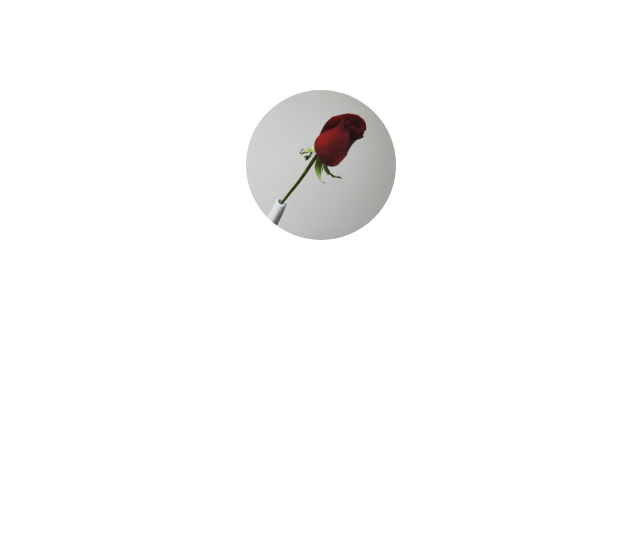
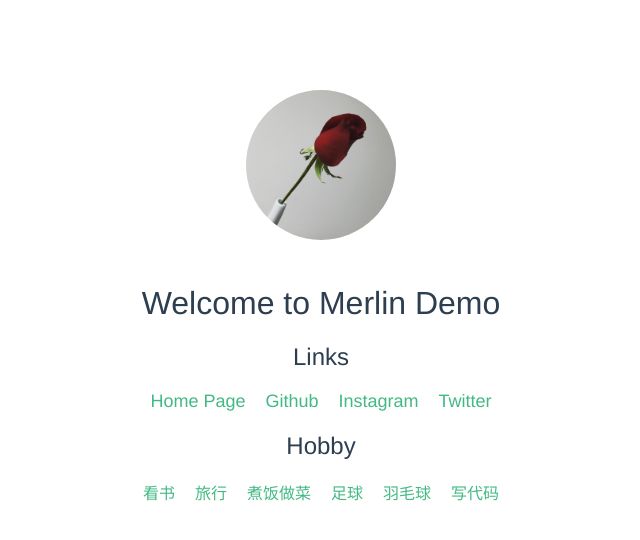
Before and after one commit to wenhuabin/merlin, a Vue app: page /#/home in a window 1280 px wide. Shown: the top 540 px of the page, without its empty margins (319-959 px from the left). Built offline with nearby package versions, Linux system fonts and the light colour scheme.

Commit message:
样式修改，去除 URL 中 #（Router mode 设为 history)

```diff
--- a/src/components/Home.vue
+++ b/src/components/Home.vue
@@ -50,5 +50,7 @@ li {
 
 a {
     color: #42b983;
+    text-decoration: none;
+    font-size: 18px;
 }
 </style>
--- a/src/router/index.js
+++ b/src/router/index.js
@@ -5,11 +5,14 @@ import Home from '@/components/Home'
 Vue.use(Router)
 
 export default new Router({
-  routes: [
-    {
-      path: '/',
-      name: 'Home',
-      component: Home
-    }
-  ]
+    mode: 'history',
+    routes: [{
+        path: '/',
+        name: 'Home',
+        component: Home
+    },{
+        path: '/home',
+        name: 'Home',
+        component: Home
+    }]
 })
```
Lines whose indentation alone changed are shown as unchanged.
